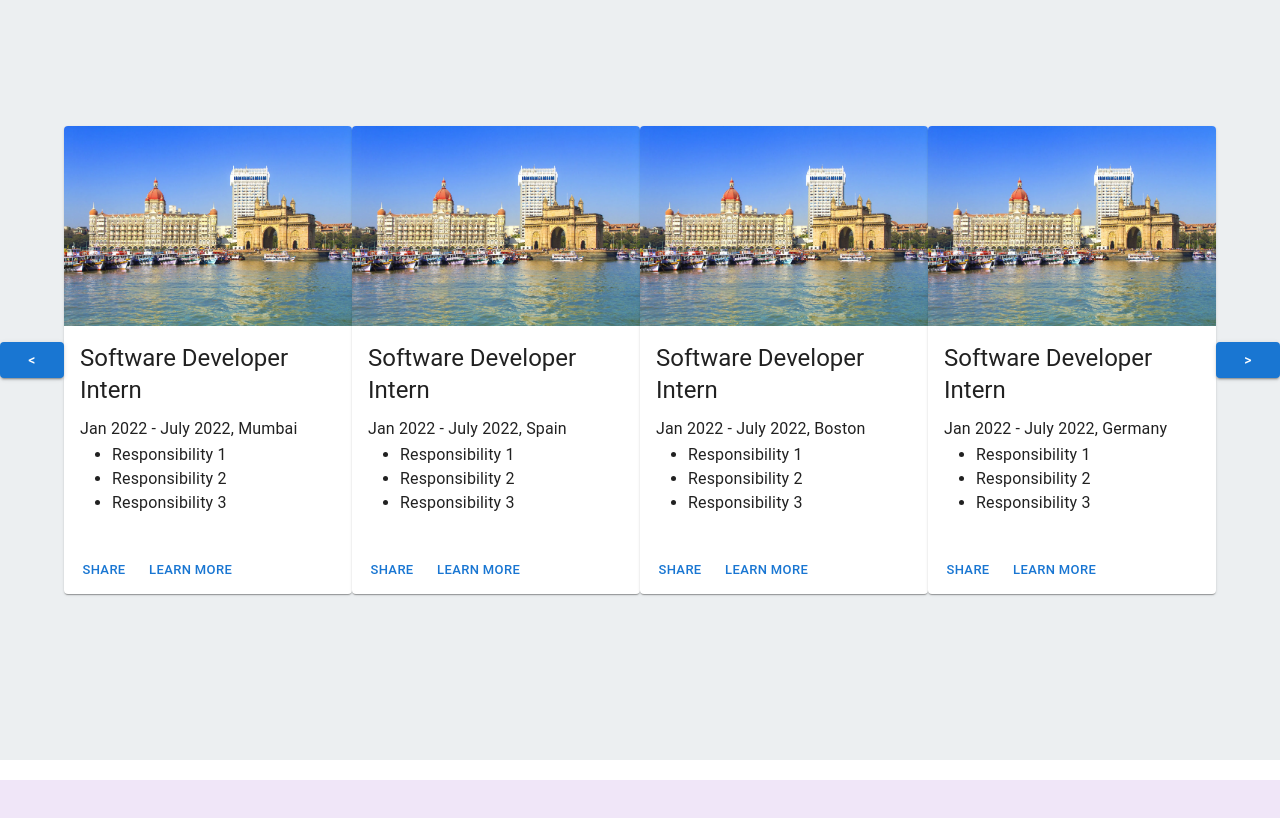
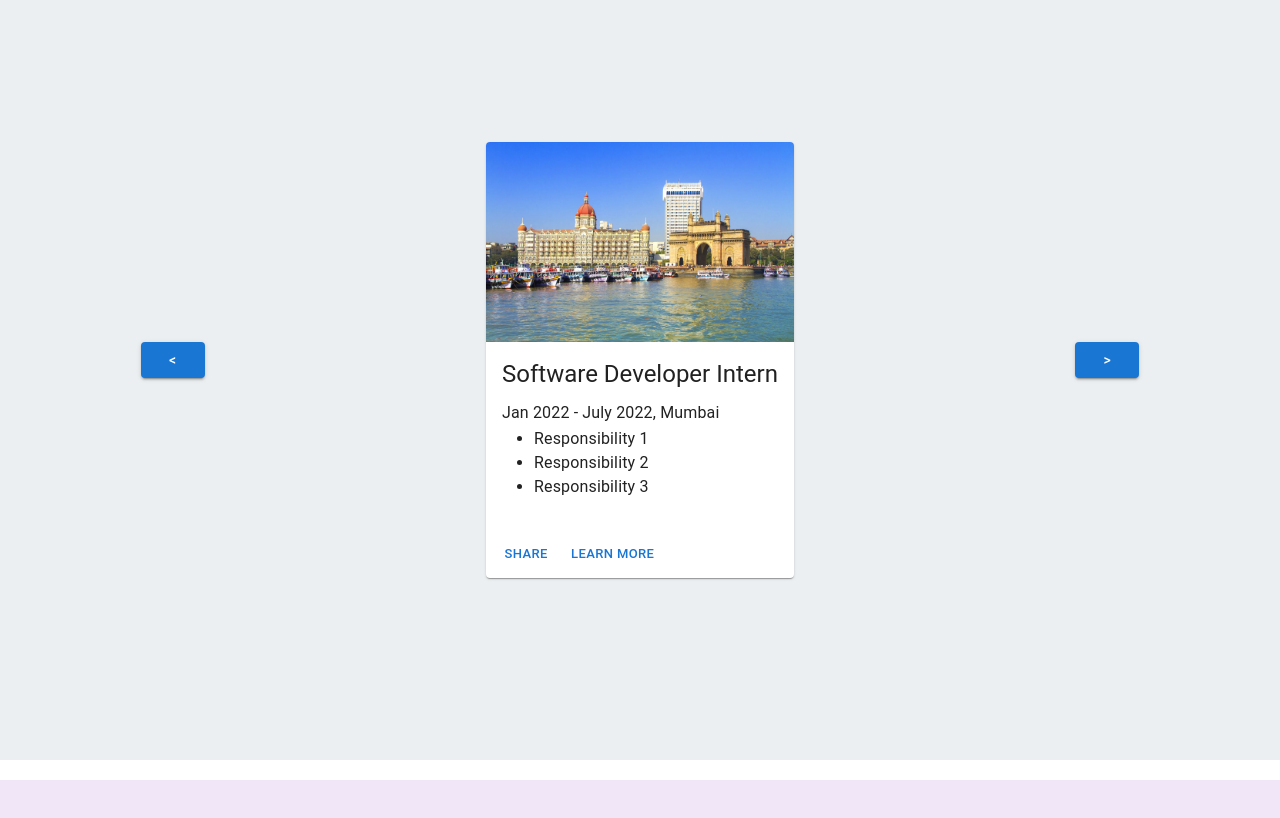
Before and after one commit to kabirshhaikh/Website-Portfolio, a React (Create React App) app in the folder portfolio-website/: page / in a window 1280 px wide. Shown: the part 880-1698 px from the top of the page. Built offline with nearby package versions, Linux system fonts and the light colour scheme.

Commit message:
Implemented Caraousel, need to make it resposive

```diff
--- a/portfolio-website/src/Components/Carousel.css
+++ b/portfolio-website/src/Components/Carousel.css
@@ -5,3 +5,12 @@
   align-items: center;
   width: 100%;
 }
+
+/* Add this to your Carousel.css */
+.card-container.active {
+  display: block;
+}
+
+.card-container {
+  display: none;
+}
--- a/portfolio-website/src/Components/Carousel.js
+++ b/portfolio-website/src/Components/Carousel.js
@@ -10,33 +10,60 @@ import mumbai from "../Image/mumbai.jpeg";
 
 const Carousel = (props) => {
   const dataFromProps = props.data;
+  const [currentIndex, setCurrentIndex] = useState(0);
+
   const backButton = "<";
   const forwardButton = ">";
+
+  const handleBackward = () => {
+    if (currentIndex === 0) {
+      setCurrentIndex(dataFromProps.length - 1);
+    } else {
+      setCurrentIndex(currentIndex - 1);
+    }
+  };
+
+  const handleForward = () => {
+    if (currentIndex === dataFromProps.length - 1) {
+      setCurrentIndex(0);
+    } else {
+      setCurrentIndex(currentIndex + 1);
+    }
+  };
+
   return (
     <div className="carousel-container">
       <div className="back-button-container">
-        <Button variant="contained">{backButton}</Button>
+        <Button variant="contained" onClick={handleBackward}>
+          {backButton}
+        </Button>
       </div>
 
-      {dataFromProps.map((item) => {
+      {dataFromProps.map((item, index) => {
         return (
-          <div className="card-container">
+          <div
+            key={item.id}
+            className={`card-container ${
+              index === currentIndex ? "active" : ""
+            }`}
+          >
             <Card sx={{ maxWidth: 500 }}>
               <CardMedia
-                sx={{ height: 200, width: '100%' }}
-                image={mumbai}
+                sx={{ height: 200, width: "100%" }}
+                image={mumbai} // You may want to replace this with item-specific image
                 title="city image"
               />
               <CardContent>
                 <Typography gutterBottom variant="h5" component="div">
                   {item.titleName}
                 </Typography>
-                <Typography variant="subtitle1">{item.duration}, {item.place}</Typography>
+                <Typography variant="subtitle1">
+                  {item.duration}, {item.place}
+                </Typography>
                 <ul>
                   <li>Responsibility 1</li>
                   <li>Responsibility 2</li>
                   <li>Responsibility 3</li>
-                  {/* Add more responsibilities as needed */}
                 </ul>
               </CardContent>
               <CardActions>
@@ -49,7 +76,9 @@ const Carousel = (props) => {
       })}
 
       <div className="forward-button-container">
-        <Button variant="contained">{forwardButton}</Button>
+        <Button variant="contained" onClick={handleForward}>
+          {forwardButton}
+        </Button>
       </div>
     </div>
   );
--- a/portfolio-website/src/Components/Contact.css
+++ b/portfolio-website/src/Components/Contact.css
@@ -43,6 +43,8 @@
   margin-top: 50px;
 }
 
+
+
 @media (max-width: 390px) {
   .image-and-form-container {
     display: flex;
```
